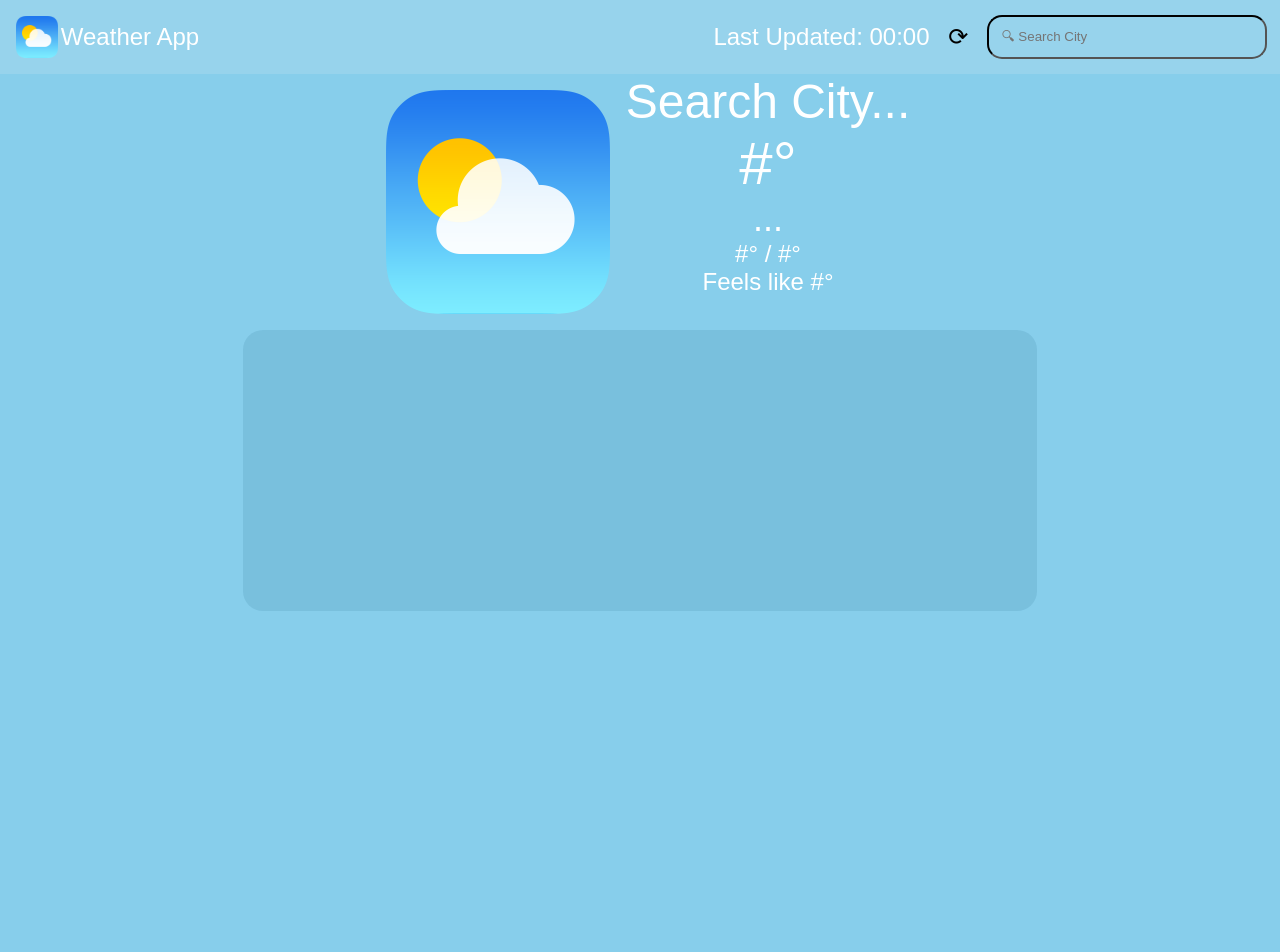
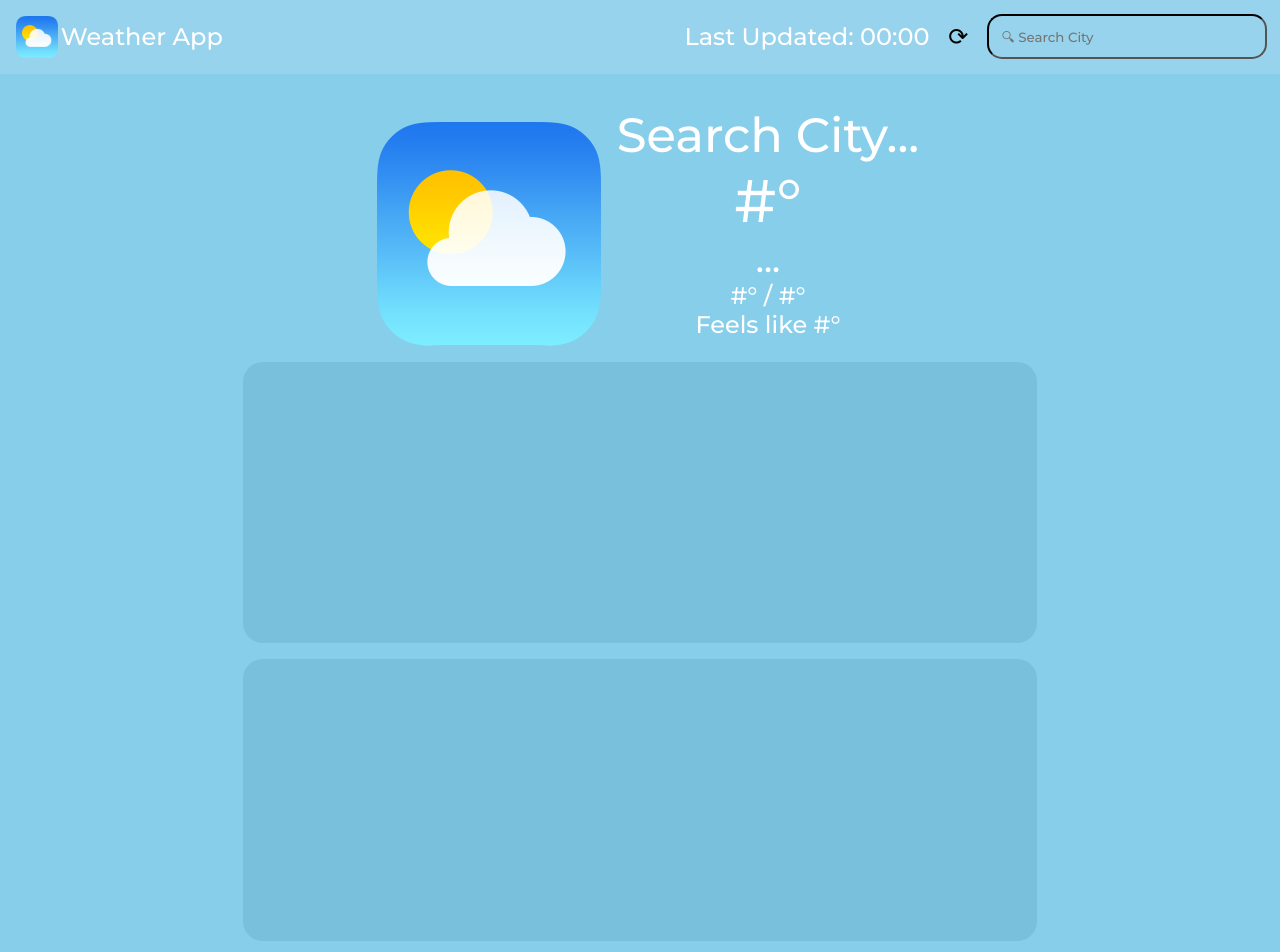
Before and after one commit to ChefRedr/weatherapp, a React (Vite) app: page / in a window 1280 px wide. Shown: the top 952 px of the page. Before the commit the page ends 800 px from the top, so only its background shows below. Built offline with nearby package versions, Linux system fonts and the light colour scheme.

Commit message:
added weekly weather

```diff
--- a/src/App.jsx
+++ b/src/App.jsx
@@ -4,6 +4,7 @@ import { useEffect, useState } from "react";
 import Recap from './Recap.jsx';
 import appIcon from "./assets/appicon.png";
 import DailyWeather from "./DailyWeather.jsx"
+import WeeklyWeather from "./WeeklyWeather.jsx"
 
 // Make sure to shout out the API
 
@@ -30,13 +31,13 @@ export default function App() {
   const [dailyHigh, setDailyHigh] = useState("#");
   const [dailyLow, setDailyLow] = useState("#");
   const [feelsLikeTemp, setFeelsLikeTemp] = useState("#");
+  const [weeklyTempArray, setWeeklyTempArray] = useState("");
   const [hourlyTempArray, setHourlyTempArray] = useState("");
 
   const API_KEY = "e63fee57e5524ff38e615336240808";
 
   async function weatherData(currCity) {
-    // const CURRENT_URL = `https://api.weatherapi.com/v1/current.json?key=${API_KEY}&q=${currCity}`;
-    const FORECAST_URL = `https://api.weatherapi.com/v1/forecast.json?key=${API_KEY}&q=${currCity}`;
+    const FORECAST_URL = `https://api.weatherapi.com/v1/forecast.json?key=${API_KEY}&q=${currCity}&days=7`;
     const response = await fetch(FORECAST_URL);
     const weatherJson = await response.json();
     console.log(weatherJson);
@@ -54,6 +55,7 @@ export default function App() {
       setDailyLow(weatherJson["forecast"]["forecastday"][0]["day"]["mintemp_f"]);
       setDailyHigh(weatherJson["forecast"]["forecastday"][0]["day"]["maxtemp_f"]);
       setFeelsLikeTemp(weatherJson["current"]["feelslike_f"]);
+      setWeeklyTempArray(weatherJson["forecast"]["forecastday"])
       setHourlyTempArray(weatherJson["forecast"]["forecastday"][0]["hour"]);
     }
   }
@@ -88,6 +90,7 @@ export default function App() {
       <div id="content">
         <Recap recapImg={weatherImg} location={displayCity} currentDegrees={currentTemp} weatherCondition={condition} high={dailyHigh} low={dailyLow} feelsTemp={feelsLikeTemp}/>
         <DailyWeather dailyWeather={hourlyTempArray}/>
+        <WeeklyWeather weeklyWeather={weeklyTempArray}/>
       </div>
     </div>
   );
--- a/src/DailyWeather.jsx
+++ b/src/DailyWeather.jsx
@@ -1,18 +1,16 @@
 import "./index.css"
-import appIcon from "./assets/appicon.png";
 
 function DailyMetric({ time, weatherImg, temp, rainChance }) {
     return(
         <div id="dailyWeatherMetric">
             <p>{time}</p>
-            <img src={weatherImg} alt="wut" />
+            <img src={weatherImg} alt="weather condition image" />
             <p>{temp}°</p>
             <p>☂{rainChance}%</p>
         </div>
     );
 }
 
-// <div id="dailyWeatherContainer">
 export default function DailyWeather({ dailyWeather }) {
     let dailyMetrics;
     if(dailyWeather.length != 0) {
@@ -25,8 +23,6 @@ export default function DailyWeather({ dailyWeather }) {
                 <DailyMetric key={time} time={time} weatherImg={weatherImg} temp={temp} rainChance={rainChance}/>
             );
         });
-
-
     }
 
     return(
--- /dev/null
+++ b/src/WeeklyWeather.jsx
@@ -0,0 +1,41 @@
+import "./index.css"
+
+function getDayOfWeek(dateString) {
+    const date = new Date(dateString);
+    const daysOfWeek = ["Monday", "Tuesday", "Wednesday", "Thursday", "Friday", "Saturday", "Sunday"];
+    const dayOfWeek = date.getDay();
+    return daysOfWeek[dayOfWeek];
+}
+
+function WeeklyMetric({ date, rainChance, weatherImg, lowTemp, highTemp }) {
+    return(
+        <div id="weeklyWeatherMetric">
+            <p>{date}</p>
+            <p className="weeklyWeatherRight">☂{rainChance}%</p>
+            <img className="weeklyWeatherRight" src={weatherImg} alt="weather condition image" />
+            <p className="weeklyWeatherRight">{highTemp}° / {lowTemp}°</p>
+        </div>
+    );
+}
+
+export default function WeeklyWeather({ weeklyWeather }) {
+    let weeklyMetrics;
+    if(weeklyWeather.length != 0) {
+        weeklyMetrics = weeklyWeather.map((weeklyInfo)=>{
+            const date = getDayOfWeek(weeklyInfo["date"]);
+            const rainChance = weeklyInfo["day"]["daily_chance_of_rain"];
+            const weatherImg = weeklyInfo["day"]["condition"]["icon"];
+            const lowTemp = weeklyInfo["day"]["mintemp_f"];
+            const highTemp = weeklyInfo["day"]["maxtemp_f"];
+            return(
+                <WeeklyMetric key={date} date={date} rainChance={rainChance} weatherImg={weatherImg} lowTemp={lowTemp} highTemp={highTemp} />
+            );
+        });
+    }
+
+    return(
+        <div id="weeklyWeatherContainer">
+            {weeklyMetrics}
+        </div>
+    );
+}
--- a/src/index.css
+++ b/src/index.css
@@ -1,6 +1,6 @@
 * {
   margin: 0;
-  font-family: Arial, Helvetica, sans-serif;
+  font-family: "Montserrat", sans-serif;
 }
 
 /* Prevent bluriness when scaling up pixeled images */
@@ -14,6 +14,7 @@ img {
 }
 
 nav div {
+  height: 48px;
   background-color: rgba(238, 238, 238, 0.15);
   color: white;
   display: flex;
@@ -59,6 +60,10 @@ body {
   background-color: rgb(135, 206, 235);
 }
 
+#content {
+  margin: 2em 0;
+}
+
 #recap {
   display: flex;
   flex-direction: row;
@@ -98,10 +103,12 @@ body {
   height: 256px;
   background-color: rgba(100, 170, 200, 0.4);
   margin: auto;
+  margin-bottom: 1em;
   padding: 1%;
   border-radius: 20px;
   display: flex;
   flex-direction: row;
+  align-items: center;
   white-space: nowrap;
   overflow-x: auto;
 }
@@ -115,7 +122,33 @@ body {
   margin-right: 12px;
 }
 
-@media (max-width: 600px) {
+#weeklyWeatherContainer {
+  width: 60%;
+  min-height: 256px;
+  background-color: rgba(100, 170, 200, 0.4);
+  margin: auto;
+  padding: 1%;
+  border-radius: 20px;
+  display: flex;
+  flex-direction: column;
+  white-space: nowrap;
+  overflow-x: auto;
+}
+
+#weeklyWeatherMetric {
+  font-size: 24px;
+  color: white;
+  display: flex;
+  flex-direction: row;
+  align-items: center;
+  margin-right: 12px;
+}
+
+.weeklyWeatherRight {
+  margin-left: auto;
+}
+
+@media (max-width: 650px) {
   .zoomHide {
     display: none;
   }
@@ -130,4 +163,7 @@ body {
     flex-direction: column;
     align-items: center;
   }
+  .weeklyWeatherRight {
+    margin-left: 1em;
+  }
 }
--- a/src/main.jsx
+++ b/src/main.jsx
@@ -5,6 +5,7 @@ import './index.css'
 
 createRoot(document.getElementById('root')).render(
   <StrictMode>
+    <link href="https://fonts.googleapis.com/css2?family=Montserrat:wght@500&display=swap" rel="stylesheet"></link>
     <App />
   </StrictMode>,
 )
```
